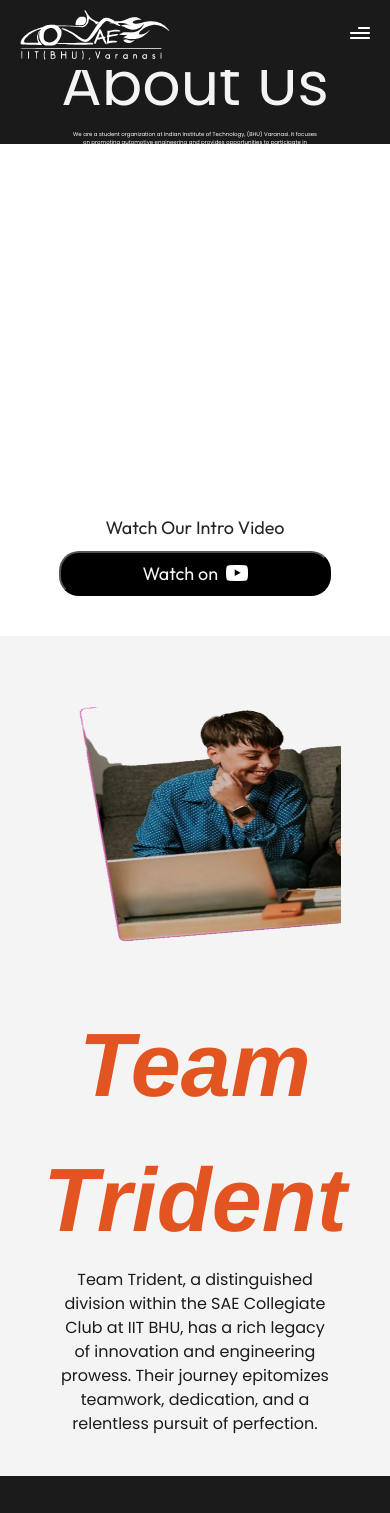
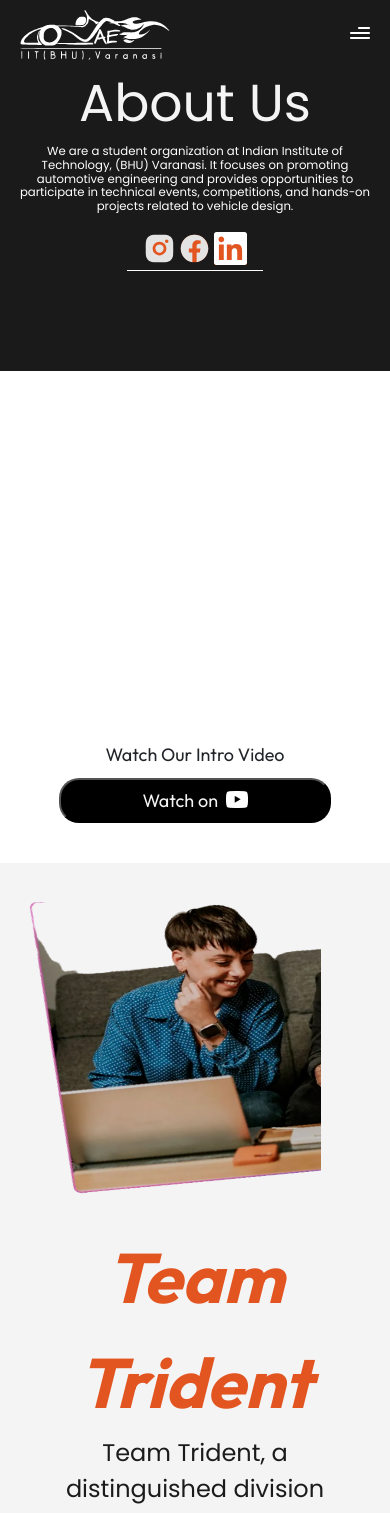
Before and after one commit to automobile-club/Automobile-Website, a Next.js app: page /about in a window 390 px wide. Shown: the top 1513 px of the page. Built offline with nearby package versions, Linux system fonts and the light colour scheme.

Commit message:
About Us Chnages and Hero Section Changes
* home page cards and achievement timeline

* responsive hero section

* events page and hero section

* Removed Useless code

```diff
--- a/src/styles/About.module.css
+++ b/src/styles/About.module.css
@@ -122,7 +122,7 @@
 }
 
 .fifth_section_heading {
-  font-size: calc(1.5rem + 1vw);
+  font-size: calc(1.5rem);
   border-top: 5px solid transparent;
   border-image: linear-gradient(to right, rgb(242, 84, 2) 4%, transparent 4%) 1;
 }
@@ -130,7 +130,7 @@
 .helm {
   display: grid;
   grid-template-columns: repeat(3, 1fr);
-  gap: 50px;
+  gap: 9.5vw;
   /* Adjust as needed */
   margin: 5vw auto;
   width: min-content;
@@ -139,7 +139,7 @@
 .helm2 {
   display: grid;
   grid-template-columns: repeat(3, 1fr);
-  gap: 50px;
+  gap: 9.5vw;
   /* Adjust as needed */
   margin: 5vw auto;
   width: min-content;
--- a/src/styles/AboutTeam.module.css
+++ b/src/styles/AboutTeam.module.css
@@ -5,6 +5,7 @@
     /* Adjust the gap between columns as needed */
     padding: 20px;
     /* Add padding as needed */
+    /* position: relative; */
 }
 
 .about_image1 {
@@ -12,6 +13,11 @@
     grid-row: 1;
     display: flex;
     align-items: center;
+
+}
+
+.about_image1 img {
+    max-width: 100%; /* Ensure the image doesn't exceed its container */
 }
 
 .about_team_text {
@@ -28,8 +34,8 @@
 
 .about_team_heading {
     color: #e25420;
-    font-family: "Inter-BoldItalic", Helvetica;
-    font-size: 90px;
+    font-family: 'Outfit';
+    font-size: 70px;
     font-style: italic;
     font-weight: 700;
     left: 0;
@@ -40,10 +46,11 @@
 }
 
 .about_team_desc {
-    font-family: "poppins";
+    /* font-family: 'poppins'; */
     text-align: center;
     padding-left: 40px;
     padding-right: 40px;
+    font-size: x-large;
 }
 
 .about_image2 {
@@ -51,6 +58,7 @@
     grid-row: 1;
     display: flex;
     align-items: center;
+    translate: 4;
 }
 
 .about_image1 img,
@@ -59,6 +67,15 @@
     max-height: 100%;
     display: block;
     margin: 0 auto;
+    transform: translateX(-20px);
+}
+
+.about_image2 img{
+    max-width: 100%;
+    max-height: 100%;
+    display: block;
+    margin: 0 auto;
+    transform: translateX(20px);
 }
 
 /* Media Query for screen width greater than 1200px */
--- a/src/styles/HeroSection.module.css
+++ b/src/styles/HeroSection.module.css
@@ -62,3 +62,81 @@
     width: 34.75vw;
     padding-bottom: 5vw;
 }
+
+@media screen and (max-width:1024px) {
+    .sae_intro{
+        height: 50vw;
+    }
+    .sae_long_text{
+        font-size: 2vw;
+        padding-left: 4vw;
+        padding-right: 4vw;
+        line-height: 3vw;
+    }
+    .sae_headings {
+        font-size: 56px;
+        margin-top: 24px;
+    }
+    .sae_intro .social_media a img {
+        width: 33px;
+        height: 33px;
+      }
+}
+
+@media screen and (max-width:680px) {
+    .sae_intro{
+        height: 60vw;
+    }
+    .sae_headings {
+        font-size: 52px;
+        margin-top: 24px;
+    }
+    .sae_long_text{
+        font-size: 3vw;
+        padding-left: 4vw;
+        padding-right: 4vw;
+        line-height: 3.5vw;
+    }
+    /* .sae_headings{
+        font-size: 60px;
+    } */
+
+}
+
+@media screen and (max-width:580px) {
+    .sae_intro{
+        height: 70vw;
+
+    }
+}
+
+@media screen and (max-width:450px) {
+    .sae_intro{
+        height: 80vw;
+
+    }
+    .sae_headings {
+        font-size: 44pxpx;
+        margin-top: 24px;
+    }
+    .sae_intro .social_media a img {
+        width: 33px;
+        height: 33px;
+      }
+}
+
+@media screen and (max-width:400px) {
+    .sae_intro{
+        height: 95vw;
+
+    }
+
+}
+
+@media screen and (max-width:300px) {
+    .sae_intro{
+        height: 105vw;
+
+    }
+
+}
```
Also changed, not shown: public/images/testimg.png.
